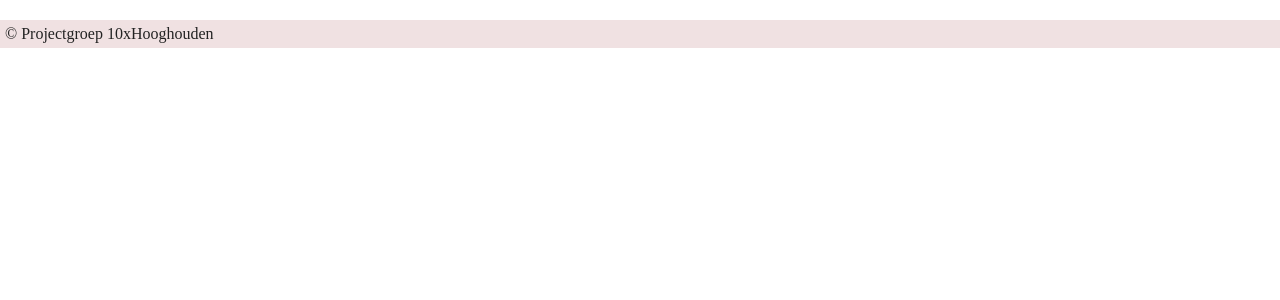
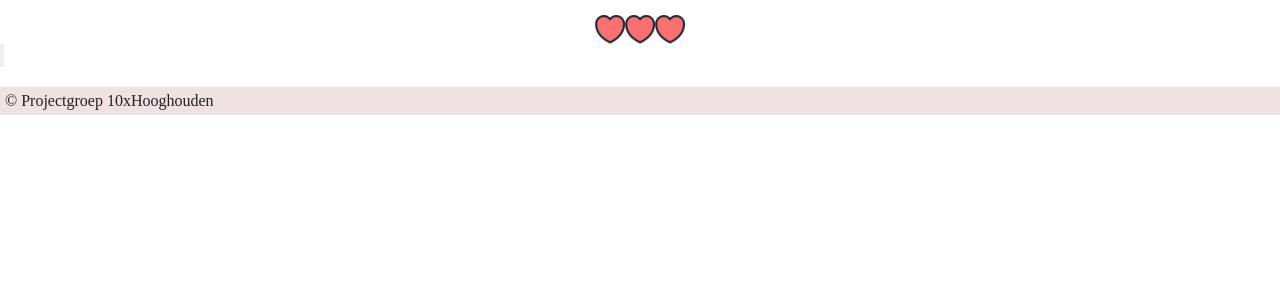
Before and after one commit to Daveskee/10xhooghouden, a PHP site: page /10xhooghouden2/test/lives.php?difficulty=easy in a window 1280 px wide. Shown: the part 115-415 px from the top of the page. Run offline with PHP 8.4, Linux system fonts and the light colour scheme; some libraries are stand-ins or nearby versions.

Commit message:
add lives and images

```diff
--- a/css/main.css
+++ b/css/main.css
@@ -347,6 +347,16 @@ radial-gradient(ellipse farthest-corner at left top, #c85344 0%, #c85344 8%, #c8
   background: radial-gradient(ellipse farthest-corner at right bottom, #c85344 0%, #c85344 8%, #c85344 30%, #c81a11 40%, transparent 80%),
   radial-gradient(ellipse farthest-corner at left top, #c85344 0%, #c85344 8%, #c85344 25%, #c81a11 62.5%, #c81a11 100%);
 }
+/* ==========================================================================
+   lives
+   ========================================================================== */
+.lives_div{
+  text-align: center;
+}
+.life {
+  width: 30px
+}
+
 
 /*
  * Hide visually and from screen readers
--- a/test/lives.php
+++ b/test/lives.php
@@ -6,10 +6,33 @@
  * Time: 12:42 PM
  */
 
-require __DIR__ . "../header.php";
+require __DIR__ . "/../header.php";
 
 if(!isset($_GET['difficulty'])){
+    header("location: $url/test/difficulies.php");
+}
+$dif = $_GET['difficulty'];
 
-}
+    if ( $dif == "easy"){
+        $lives = 3;
+    }
+    else if ( $dif == "normal"){
+        $lives = 2;
+    }
+    else if ( $dif == "hard"){
+        $lives = 1;
+    }
+
+
+echo "<div class='lives_div'>";
+
+    for ($life = 0; $life < $lives; $life++){
+        echo "<img class='life life_$life' src='$url/img/life.png' alt='life.png'>";
+    }
+
+
+echo "</div>";
+
+    echo "<input type='button' onclick='getHurt();'>";
 
 require __DIR__ . "/../footer.php";
```
Also changed, not shown: infopage.php (+9 -3 lines), test/difficulties.php (+3 -3 lines), img/all_lives.png (added), img/life.png (added), img/life_lost.png (added).
